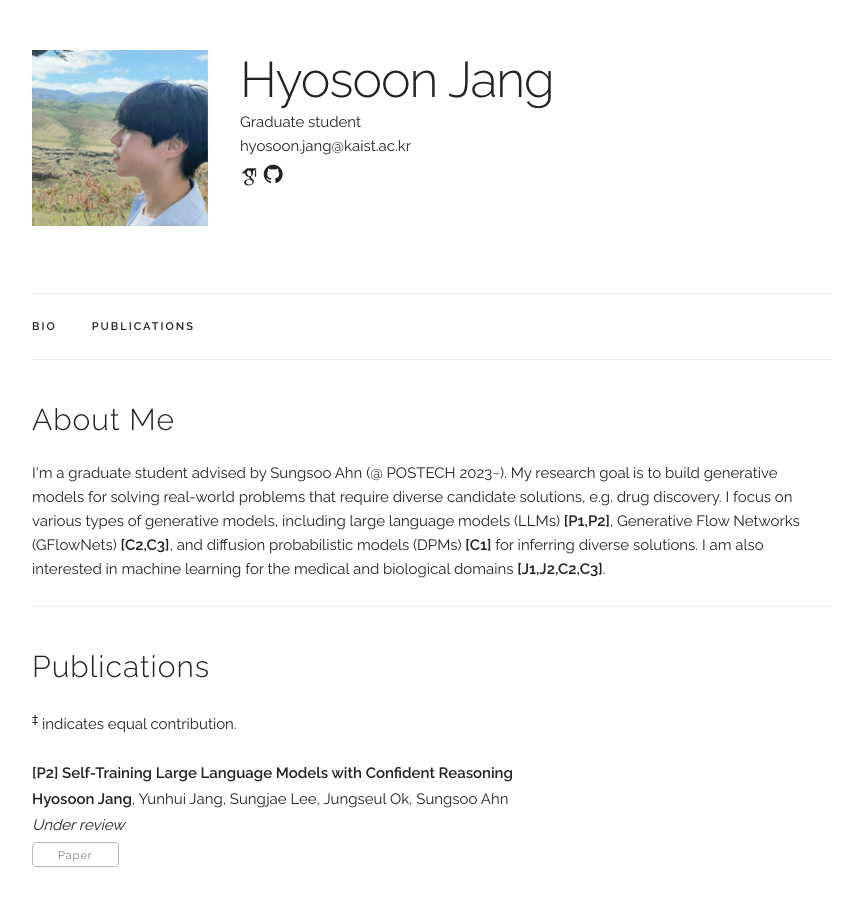
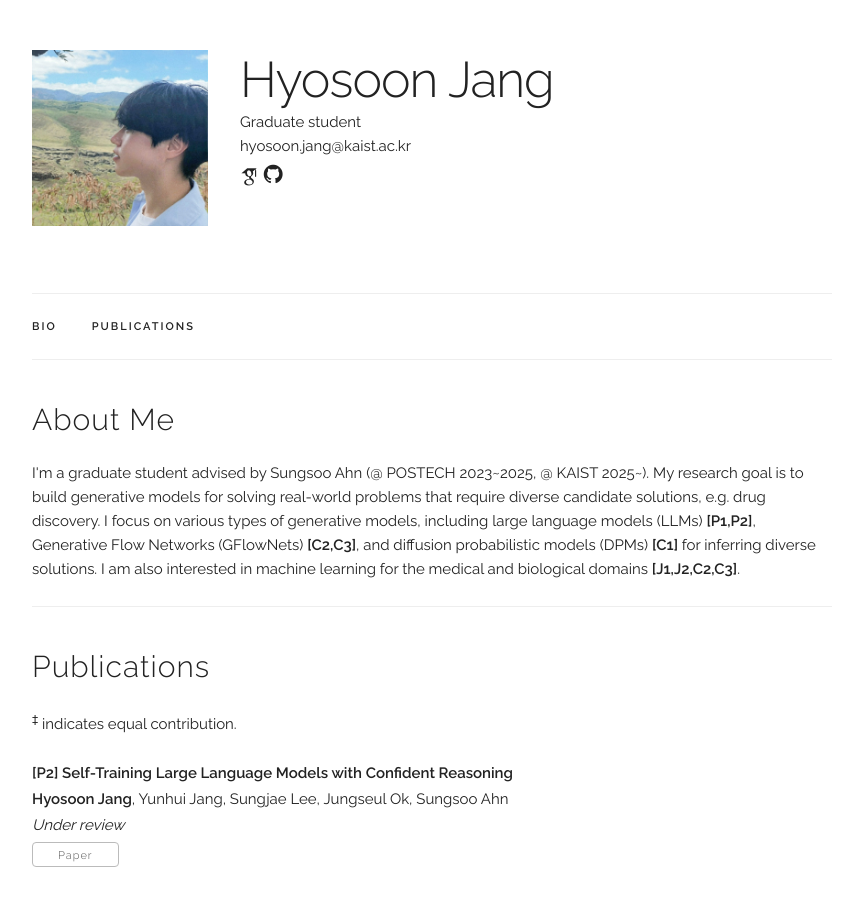
Before and after one commit to hsjang0/hsjang, a Jekyll site: the page built from index.html, in a window 1280 px wide and 900 px high. Shown: the whole window, without its empty margins (208-1071 px from the left). Built offline with Jekyll 4.4.1, drawn with Linux system fonts in a browser that asks for light colours; some web fonts are replaced.

Commit message:
Update index.html

```diff
--- a/index.html
+++ b/index.html
@@ -5,7 +5,7 @@ title: Home
 <!-- ========== BIO ========== -->
 <div class="docs-section" id="bio">
   <h4>About Me</h4>
-  I'm a graduate student advised by Sungsoo Ahn (@ POSTECH 2023~). My research goal is to build generative models for solving real-world problems that require diverse candidate solutions, e.g. drug discovery. I focus on various types of generative models, including large language models (LLMs) <b>[P1,P2]</b>, Generative Flow Networks (GFlowNets) <b>[C2,C3]</b>, and diffusion probabilistic models (DPMs) <b>[C1]</b> for inferring diverse solutions. I am also interested in machine learning for the medical and biological domains <b>[J1,J2,C2,C3]</b>.
+  I'm a graduate student advised by Sungsoo Ahn (@ POSTECH 2023~2025, @ KAIST 2025~). My research goal is to build generative models for solving real-world problems that require diverse candidate solutions, e.g. drug discovery. I focus on various types of generative models, including large language models (LLMs) <b>[P1,P2]</b>, Generative Flow Networks (GFlowNets) <b>[C2,C3]</b>, and diffusion probabilistic models (DPMs) <b>[C1]</b> for inferring diverse solutions. I am also interested in machine learning for the medical and biological domains <b>[J1,J2,C2,C3]</b>.
   <p> </p>
 
 <!-- ========== PUBLICATIONS ========== -->
```
